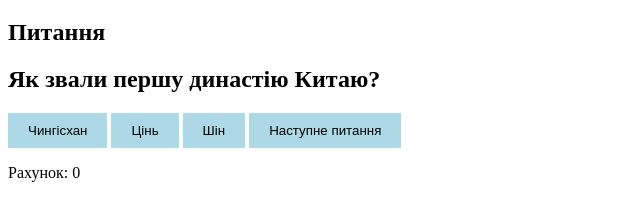
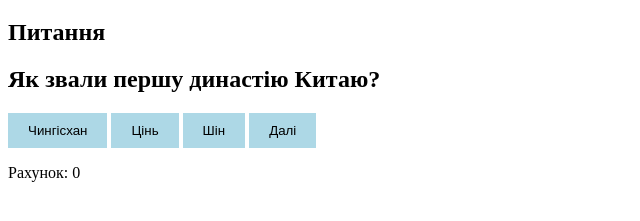
Before and after one commit to sasha20222/projects, a plain HTML site: page 07-quiz/index.html in a window 1280 px wide. Shown: the part 61-282 px from the top of the page, without its empty margins (0-640 px from the left). Drawn offline with Linux system fonts and the light colour scheme.

Commit message:
Update index.html

```diff
--- a/07-quiz/index.html
+++ b/07-quiz/index.html
@@ -14,7 +14,7 @@
     <button id="option2" class="right-btn">Цінь</button>
     <button id="option3" class="wrong-btn">Шін</button>
 
-    <button id="next" onclick="nextQuestion()">Наступне питання</button>
+    <button id="next" onclick="nextQuestion()">Далі</button>
     <p id="result"></p>
     <p id="score">Рахунок: 0</p>
 
```
